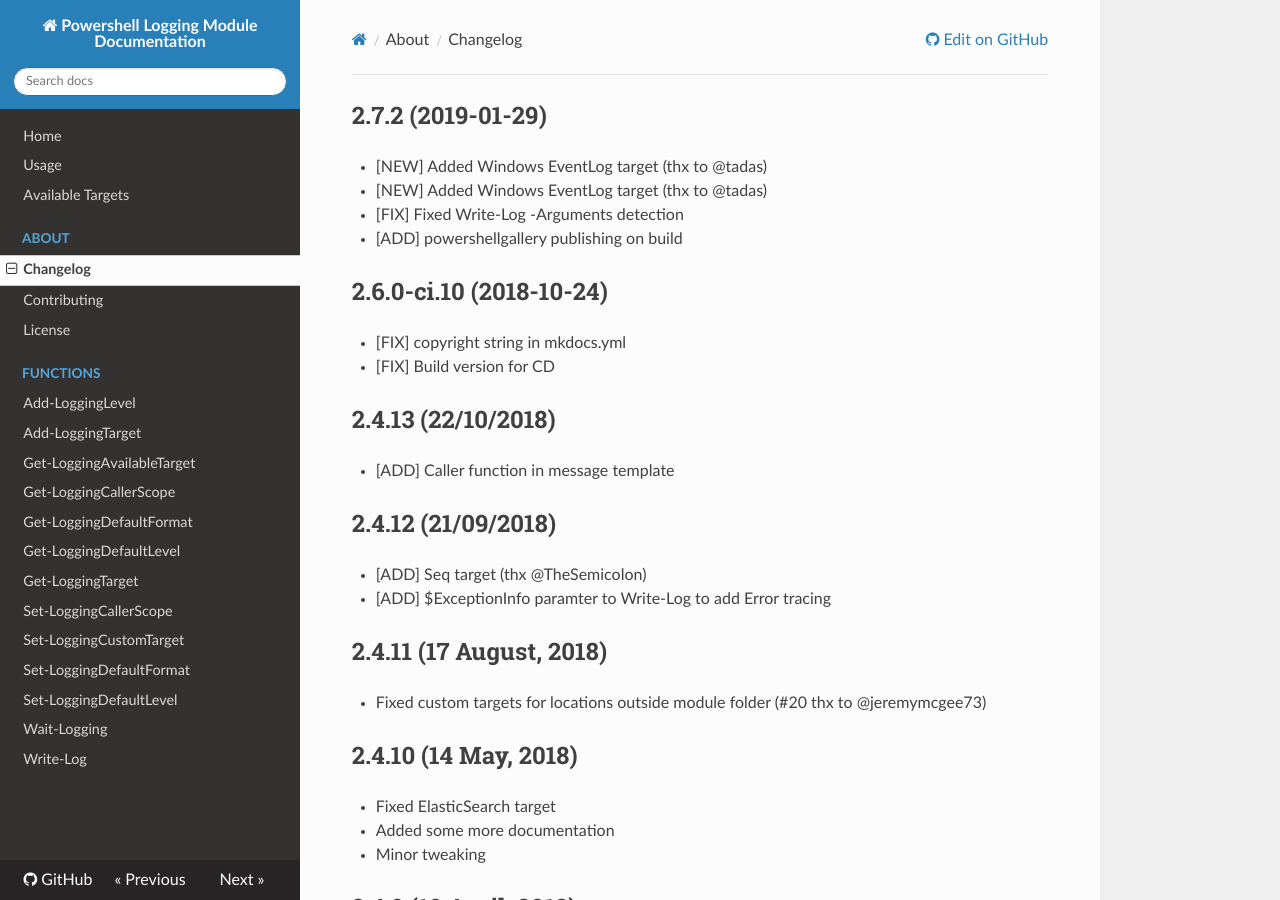
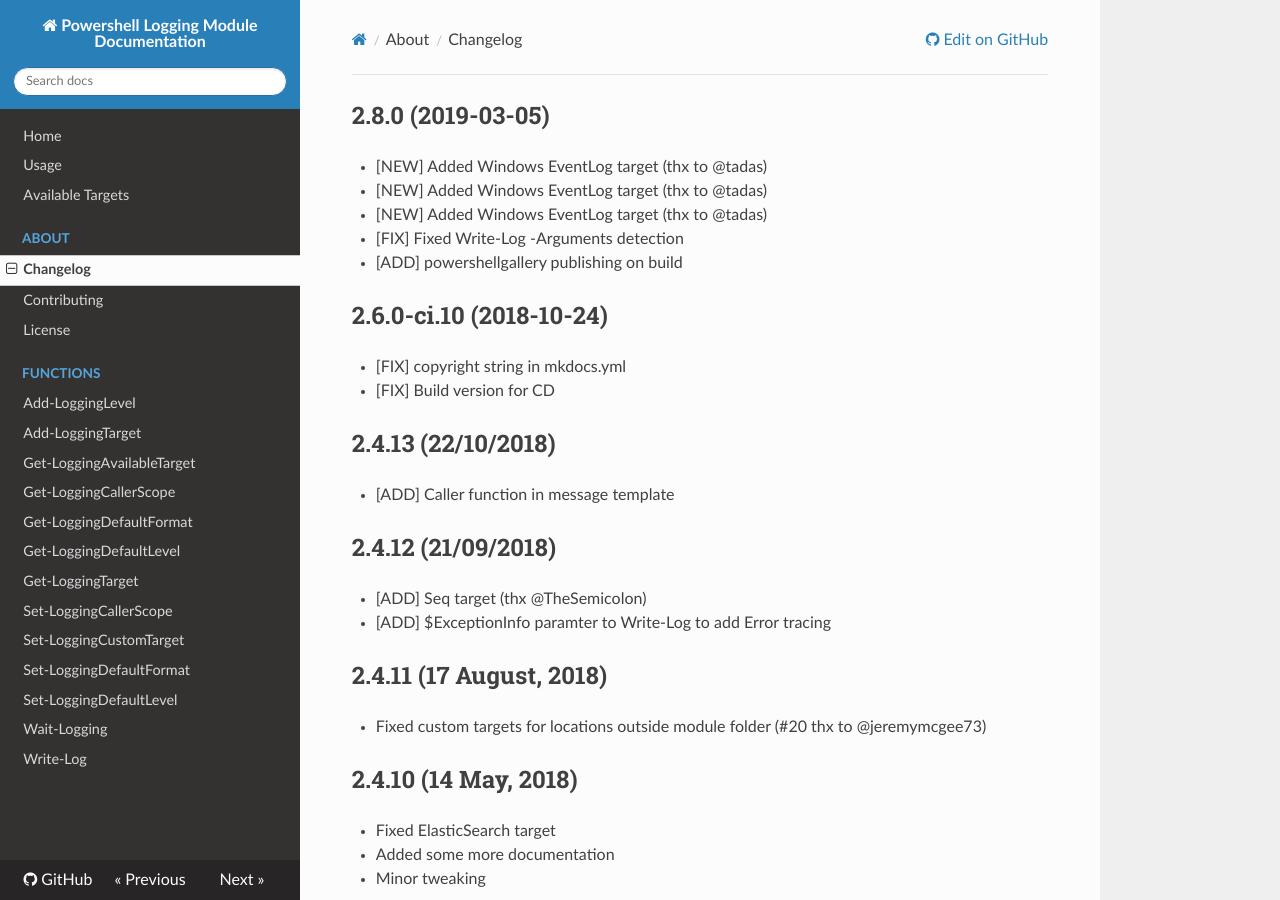
Before and after one commit to RootITUp/Logging, an MkDocs documentation site: the page built from docs/CHANGELOG.md, in a window 1280 px wide and 900 px high. Built offline with MkDocs 1.6.1, drawn with Linux system fonts in a browser that asks for light colours; nearby versions of some CDN libraries.

Commit message:
Create release 2.8.0 [skip ci]

```diff
--- a/docs/CHANGELOG.md
+++ b/docs/CHANGELOG.md
@@ -1,4 +1,7 @@
-## 2.7.2 (2019-01-29)
+## 2.8.0 (2019-03-05)
+
+- [NEW] Added Windows EventLog target (thx to @tadas)
+
 
 - [NEW] Added Windows EventLog target (thx to @tadas)
 
```
Also changed, not shown: 1 other file.
